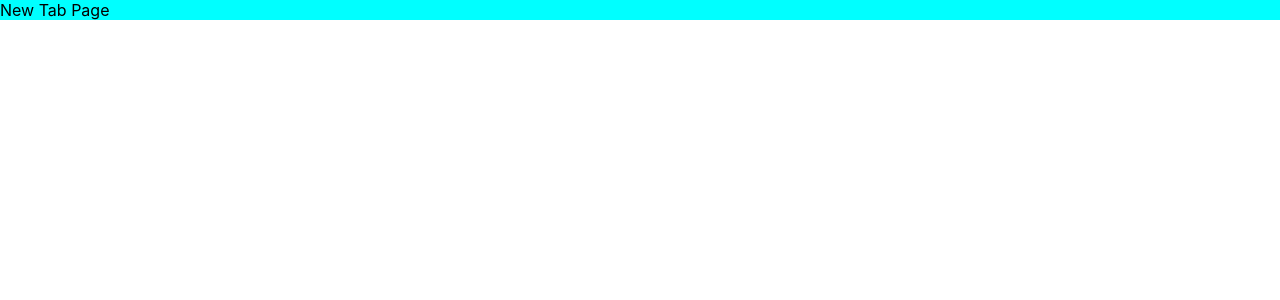
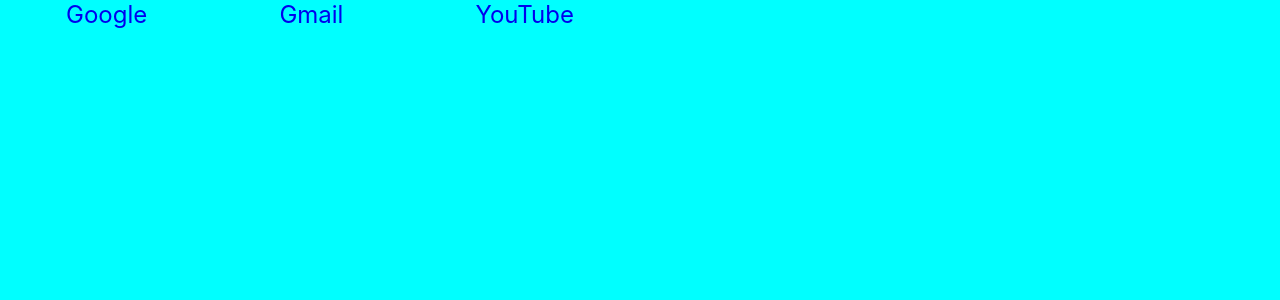
Before and after one commit to the-mainak-banerjee/tabify, a React (Create React App) app: page / in a window 1280 px wide. Shown: the top 300 px of the page. Built offline with nearby package versions, Linux system fonts and the light colour scheme.

Commit message:
created the suggestion section

```diff
--- a/src/app.css
+++ b/src/app.css
@@ -1,4 +1,5 @@
 .app{
     background-color: aqua;
     color: black;
+    min-height: 100vh;
 }
--- /dev/null
+++ b/src/components/index.js
@@ -0,0 +1 @@
+export {Suggestions} from './suggestions/Suggestions'
--- /dev/null
+++ b/src/components/suggestions/Suggestions.jsx
@@ -0,0 +1,31 @@
+import React from 'react'
+import './suggestions.css'
+
+const suggestedItems = [
+    {
+        name: 'Google',
+        url: 'https://www.google.com/'
+    },
+    {
+        name: 'Gmail',
+        url: 'https://gmail.com/'
+    },
+    {
+        name: 'YouTube',
+        url: 'https://www.youtube.com/'
+    }
+]
+
+export const Suggestions = () => {
+    return (
+        <div className='tabify-suggestions'>
+            {suggestedItems.map(item => {
+                return(
+                    <a key={item.name} href={item.url} className='tabify-suggestions-item'>
+                        <text className='tabify-suggestions-name'>{item.name}</text>
+                    </a>
+                )
+            })}
+        </div>
+    )
+}
--- /dev/null
+++ b/src/components/suggestions/suggestions.css
@@ -0,0 +1,23 @@
+.tabify-suggestions{
+    display: flex;
+    align-items: center;
+    justify-content: space-around;
+    width: 50vw;
+
+}
+
+.tabify-suggestions-item{
+    display: flex;
+    align-items: center;
+    /* justify-content: center; */
+    cursor: pointer;
+    text-decoration: none;
+}
+
+.tabify-suggestions-item:hover{
+    transform: scaleZ(1);
+}
+
+.tabify-suggestions-name{
+    font-size: 1.5rem;
+}
--- a/src/pages/NewTab.jsx
+++ b/src/pages/NewTab.jsx
@@ -1,9 +1,10 @@
 import React from 'react'
+import { Suggestions } from '../components'
 
 const NewTab = () => {
   return (
     <div>
-      New Tab Page
+      <Suggestions/>
     </div>
   )
 }
```
